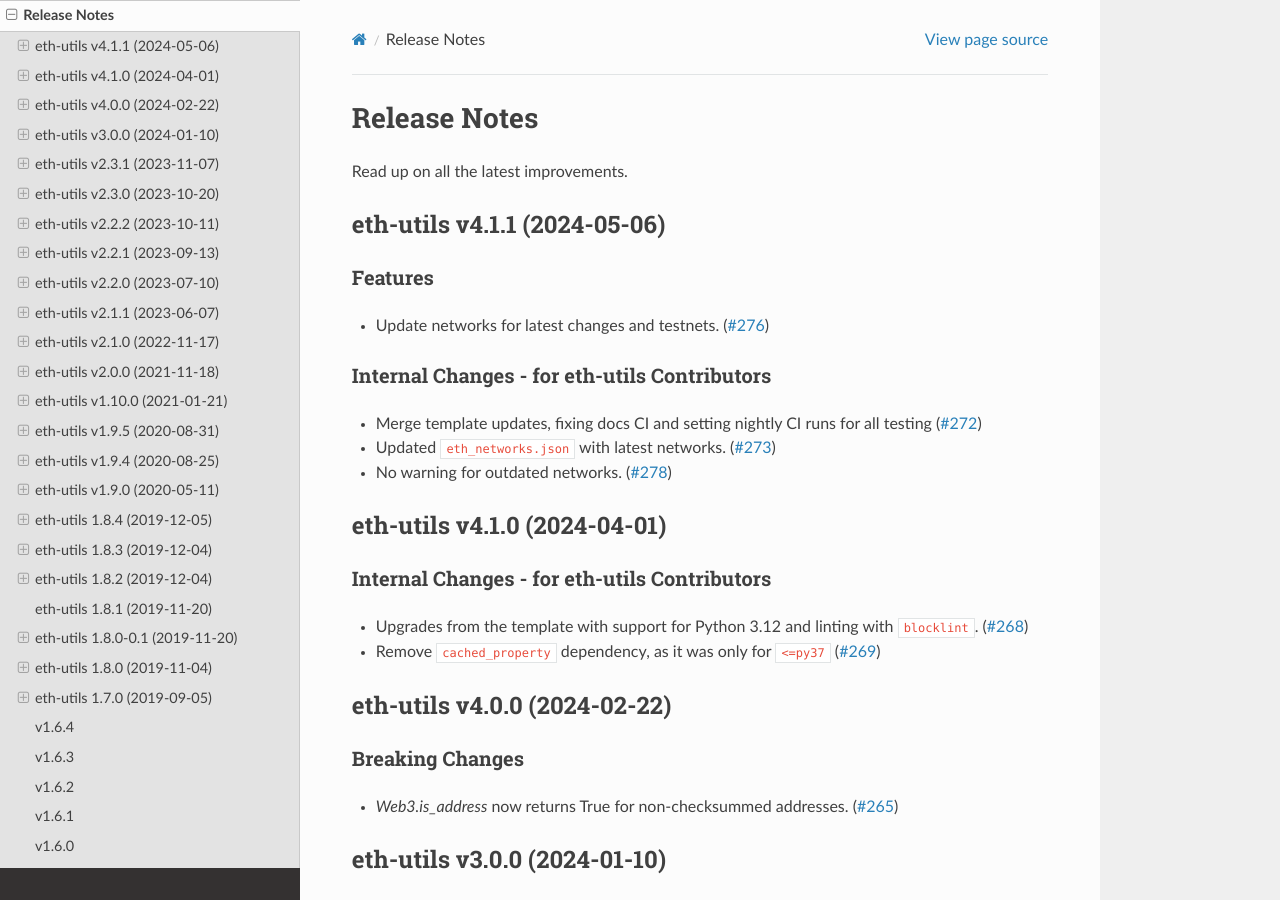
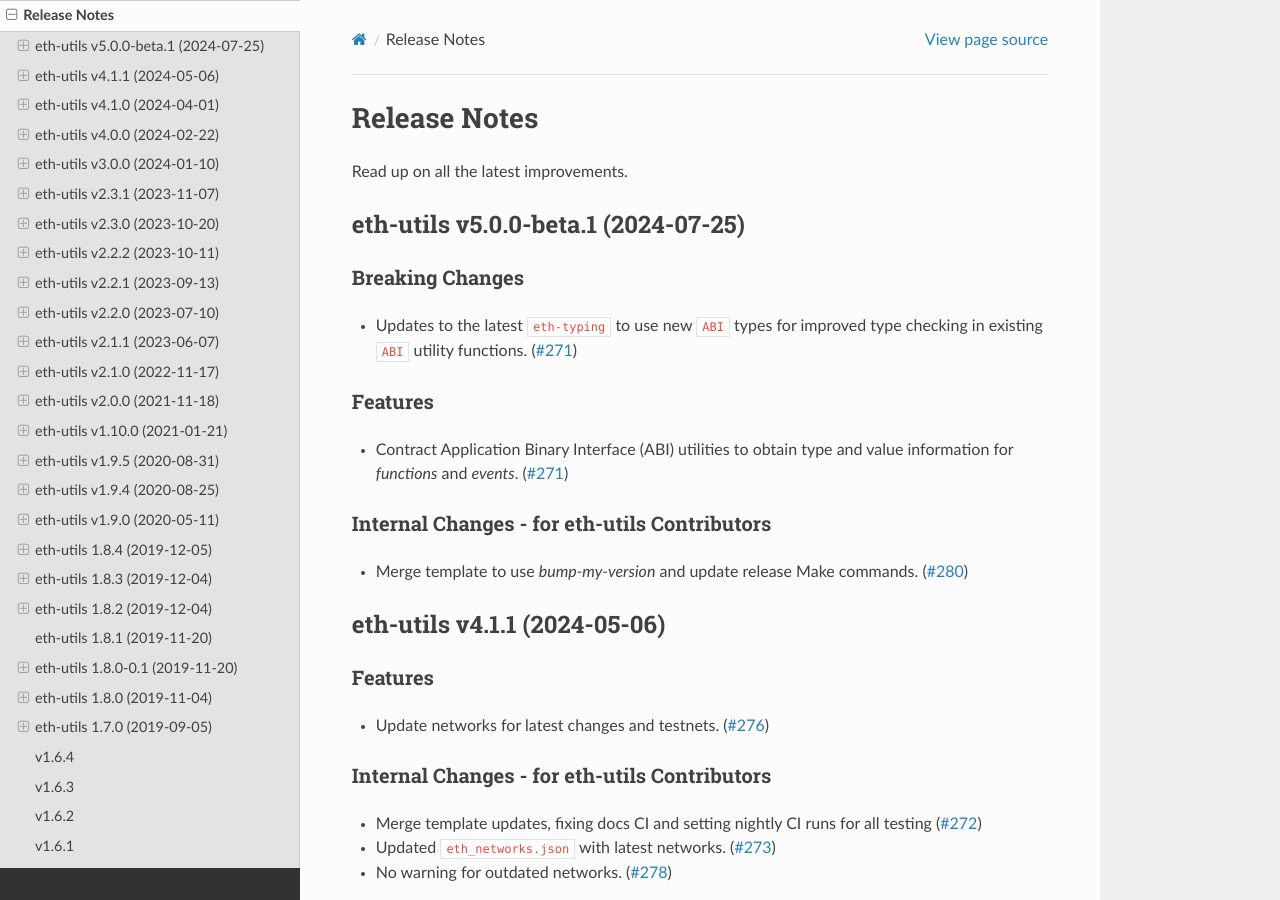
Before and after one commit to ethereum/eth-utils, a Sphinx documentation site: the page built from docs/release_notes.rst, in a window 1280 px wide and 900 px high. Built offline with Sphinx 7.4.7 and the Read the Docs theme 2.0.0, drawn with Linux system fonts in a browser that asks for light colours.

Commit message:
Compile release notes for v5.0.0-beta.1

```diff
--- a/docs/release_notes.rst
+++ b/docs/release_notes.rst
@@ -4,6 +4,27 @@ Release Notes
 Read up on all the latest improvements.
 
 .. towncrier release notes start
+
+eth-utils v5.0.0-beta.1 (2024-07-25)
+------------------------------------
+
+Breaking Changes
+~~~~~~~~~~~~~~~~
+
+- Updates to the latest ``eth-typing`` to use new ``ABI`` types for improved type checking in existing ``ABI`` utility functions. (`#271 <https://github.com/ethereum/eth-utils/issues/271>`__)
+
+
+Features
+~~~~~~~~
+
+- Contract Application Binary Interface (ABI) utilities to obtain type and value information for `functions` and `events`. (`#271 <https://github.com/ethereum/eth-utils/issues/271>`__)
+
+
+Internal Changes - for eth-utils Contributors
+~~~~~~~~~~~~~~~~~~~~~~~~~~~~~~~~~~~~~~~~~~~~~
+
+- Merge template to use `bump-my-version` and update release Make commands. (`#280 <https://github.com/ethereum/eth-utils/issues/280>`__)
+
 
 eth-utils v4.1.1 (2024-05-06)
 -----------------------------
--- a/newsfragments/271.breaking.rst
+++ /dev/null
@@ -1 +0,0 @@
-Updates to the latest ``eth-typing`` to use new ``ABI`` types for improved type checking in existing ``ABI`` utility functions.
--- a/newsfragments/271.feature.rst
+++ /dev/null
@@ -1 +0,0 @@
-Contract Application Binary Interface (ABI) utilities to obtain type and value information for `functions` and `events`.
--- a/newsfragments/280.internal.rst
+++ /dev/null
@@ -1 +0,0 @@
-Merge template to use `bump-my-version` and update release Make commands.
```
